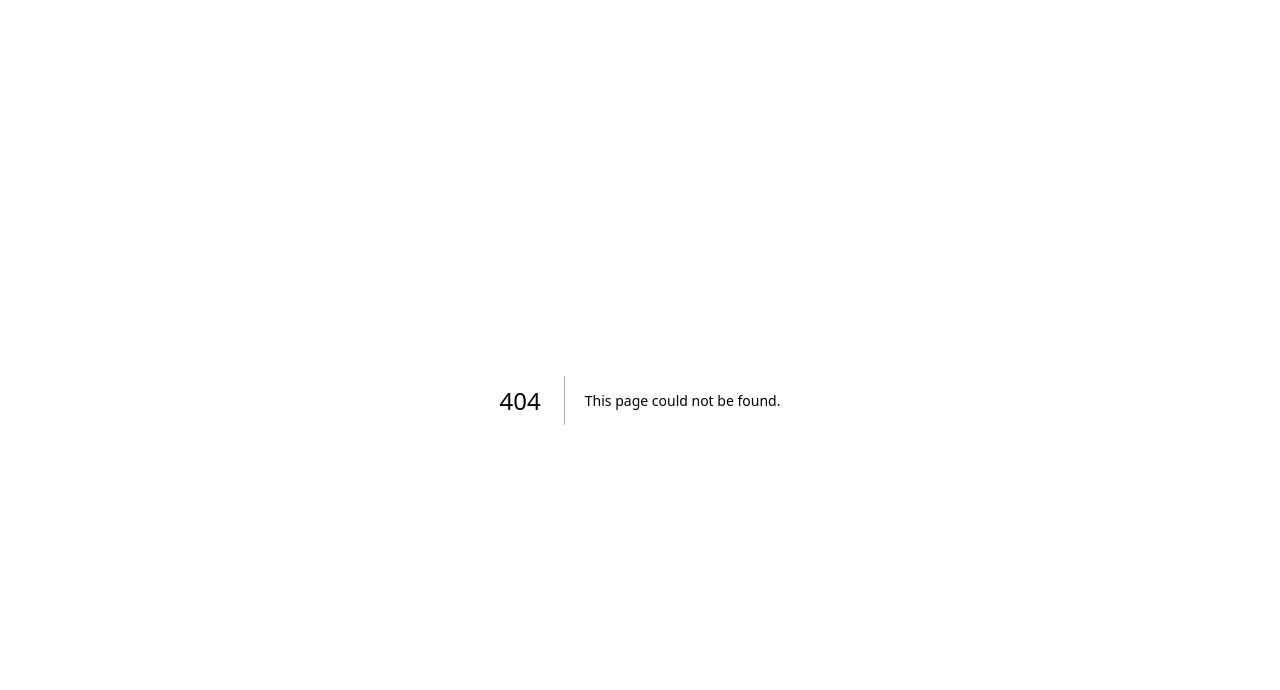
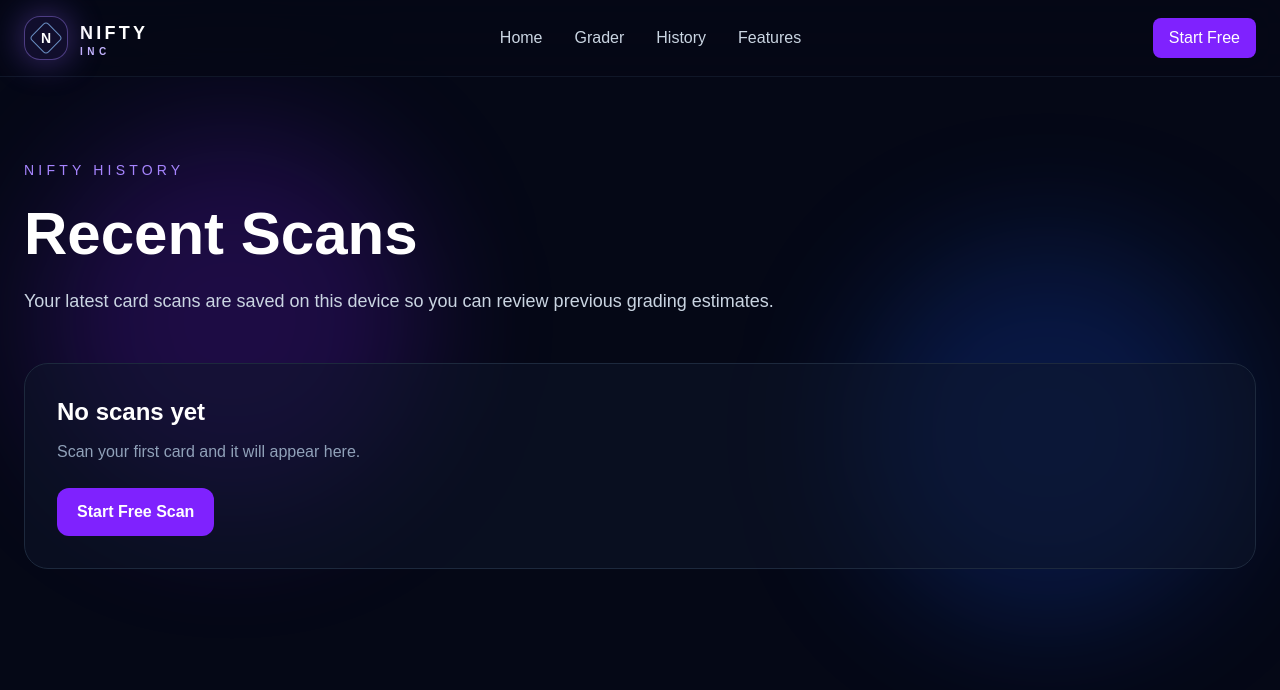
Before and after one commit to loadmastersrock/niftyinc, a Next.js app: page /history in a window 1280 px wide. Before the commit this address had no page. Shown: the top 690 px of the page. Built offline with nearby package versions, Linux system fonts and the light colour scheme.

Commit message:
Add scan history

```diff
--- a/app/grader/page.tsx
+++ b/app/grader/page.tsx
@@ -47,6 +47,26 @@ function getDecisionColour(decision: string) {
   }
 
   return "border-yellow-500/30 bg-yellow-500/10 text-yellow-300";
+}
+
+function saveScanToHistory(result: AnalysisResult) {
+  const existing = localStorage.getItem("nifty_scan_history");
+  const history = existing ? JSON.parse(existing) : [];
+
+  const newItem = {
+    id: crypto.randomUUID(),
+    card_name: result.card_name,
+    set_name: result.set_name,
+    card_number: result.card_number,
+    predicted_grade: result.predicted_grade,
+    psa_10_probability: result.psa_10_probability,
+    grade_recommendation: result.value.grade_recommendation,
+    created_at: new Date().toISOString(),
+  };
+
+  const updatedHistory = [newItem, ...history].slice(0, 20);
+
+  localStorage.setItem("nifty_scan_history", JSON.stringify(updatedHistory));
 }
 
 export default function GraderPage() {
@@ -120,6 +140,7 @@ export default function GraderPage() {
       }
 
       setResult(data);
+      saveScanToHistory(data);
 
       if (data.card_name) setCardName(data.card_name);
       if (data.set_name) setSetName(data.set_name);
@@ -324,6 +345,13 @@ export default function GraderPage() {
             >
               {loading ? "Identifying & Analysing..." : "Analyse Card"}
             </button>
+
+            <a
+              href="/history"
+              className="mt-4 block text-center text-sm text-slate-400 hover:text-white"
+            >
+              View scan history
+            </a>
           </div>
 
           <aside className="rounded-3xl border border-slate-800 bg-slate-900/40 p-6 backdrop-blur-xl">
--- /dev/null
+++ b/app/history/page.tsx
@@ -0,0 +1,135 @@
+"use client";
+
+import Navbar from "@/components/Navbar";
+import { useEffect, useState } from "react";
+
+type ScanHistoryItem = {
+  id: string;
+  card_name: string;
+  set_name: string;
+  card_number: string;
+  predicted_grade: string;
+  psa_10_probability: string;
+  grade_recommendation: string;
+  created_at: string;
+};
+
+export default function HistoryPage() {
+  const [history, setHistory] = useState<ScanHistoryItem[]>([]);
+
+  useEffect(() => {
+    const saved = localStorage.getItem("nifty_scan_history");
+
+    if (saved) {
+      setHistory(JSON.parse(saved));
+    }
+  }, []);
+
+  function clearHistory() {
+    localStorage.removeItem("nifty_scan_history");
+    setHistory([]);
+  }
+
+  return (
+    <main className="min-h-screen overflow-hidden bg-[#050816] text-white">
+      <Navbar />
+
+      <section className="relative mx-auto max-w-7xl px-6 pb-24 pt-40">
+        <div className="absolute left-10 top-32 h-96 w-96 rounded-full bg-violet-600/20 blur-3xl" />
+        <div className="absolute right-10 top-60 h-96 w-96 rounded-full bg-blue-600/20 blur-3xl" />
+
+        <div className="relative z-10 mb-12 flex flex-col gap-6 md:flex-row md:items-end md:justify-between">
+          <div>
+            <p className="mb-4 text-sm uppercase tracking-[0.3em] text-violet-400">
+              Nifty History
+            </p>
+
+            <h1 className="mb-4 text-5xl font-bold leading-tight md:text-6xl">
+              Recent Scans
+            </h1>
+
+            <p className="max-w-3xl text-lg text-slate-300">
+              Your latest card scans are saved on this device so you can review
+              previous grading estimates.
+            </p>
+          </div>
+
+          {history.length > 0 && (
+            <button
+              onClick={clearHistory}
+              className="rounded-xl border border-red-500/40 bg-red-500/10 px-5 py-3 font-bold text-red-200 hover:bg-red-500/20"
+            >
+              Clear History
+            </button>
+          )}
+        </div>
+
+        <div className="relative z-10">
+          {history.length === 0 ? (
+            <div className="rounded-3xl border border-slate-800 bg-slate-900/50 p-8">
+              <h2 className="mb-3 text-2xl font-bold">No scans yet</h2>
+              <p className="mb-6 text-slate-400">
+                Scan your first card and it will appear here.
+              </p>
+              <a
+                href="/grader"
+                className="inline-block rounded-xl bg-violet-600 px-5 py-3 font-bold text-white hover:bg-violet-500"
+              >
+                Start Free Scan
+              </a>
+            </div>
+          ) : (
+            <div className="grid gap-5 md:grid-cols-2 lg:grid-cols-3">
+              {history.map((item) => (
+                <div
+                  key={item.id}
+                  className="rounded-3xl border border-slate-800 bg-slate-900/50 p-6 backdrop-blur-xl"
+                >
+                  <p className="mb-3 text-xs uppercase tracking-[0.25em] text-violet-400">
+                    Scan Result
+                  </p>
+
+                  <h2 className="mb-1 text-2xl font-bold">
+                    {item.card_name || "Unknown Card"}
+                  </h2>
+
+                  <p className="mb-5 text-sm text-slate-400">
+                    {item.set_name || "Unknown Set"} ·{" "}
+                    {item.card_number || "Unknown Number"}
+                  </p>
+
+                  <div className="space-y-3">
+                    <div className="flex justify-between rounded-xl border border-slate-800 bg-slate-950/50 px-4 py-3">
+                      <span className="text-slate-400">Predicted Grade</span>
+                      <span className="font-bold text-green-300">
+                        {item.predicted_grade || "N/A"}
+                      </span>
+                    </div>
+
+                    <div className="flex justify-between rounded-xl border border-slate-800 bg-slate-950/50 px-4 py-3">
+                      <span className="text-slate-400">PSA 10 Chance</span>
+                      <span className="font-bold text-violet-300">
+                        {item.psa_10_probability || "N/A"}
+                      </span>
+                    </div>
+
+                    <div className="flex justify-between rounded-xl border border-slate-800 bg-slate-950/50 px-4 py-3">
+                      <span className="text-slate-400">Decision</span>
+                      <span className="font-bold text-blue-300">
+                        {item.grade_recommendation || "REVIEW"}
+                      </span>
+                    </div>
+                  </div>
+
+                  <p className="mt-5 text-xs text-slate-500">
+                    {new Date(item.created_at).toLocaleString()}
+                  </p>
+                </div>
+              ))}
+            </div>
+          )}
+        </div>
+      </section>
+    </main>
+  );
+}
--- a/components/Navbar.tsx
+++ b/components/Navbar.tsx
@@ -12,14 +12,14 @@ export default function Navbar() {
           <a href="/" className="text-slate-300 hover:text-white">
             Home
           </a>
+          <a href="/grader" className="text-slate-300 hover:text-white">
+            Grader
+          </a>
+          <a href="/history" className="text-slate-300 hover:text-white">
+            History
+          </a>
           <a href="/#features" className="text-slate-300 hover:text-white">
             Features
-          </a>
-          <a href="/#platform" className="text-slate-300 hover:text-white">
-            Platform
-          </a>
-          <a href="/#pricing" className="text-slate-300 hover:text-white">
-            Pricing
           </a>
         </div>
 
```
